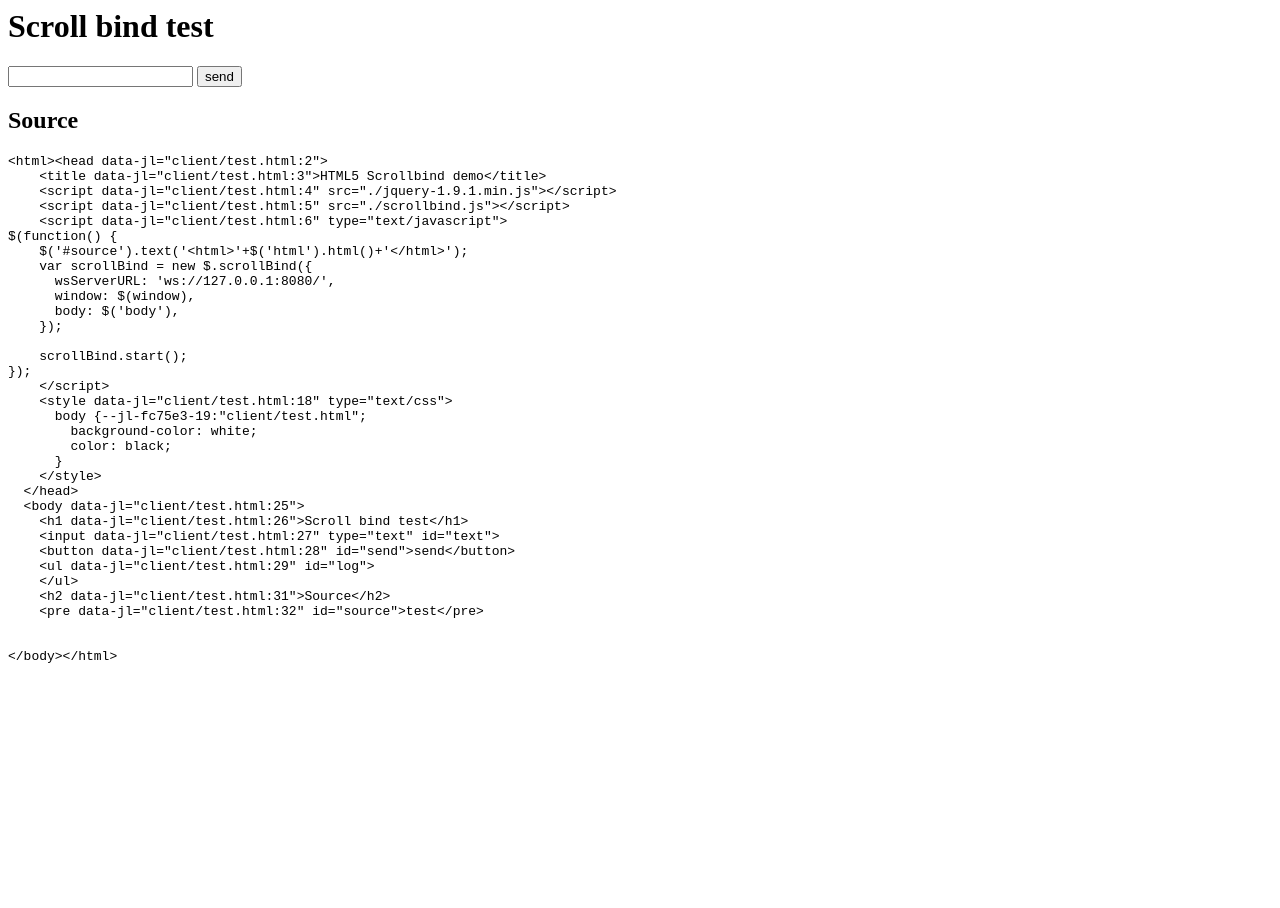
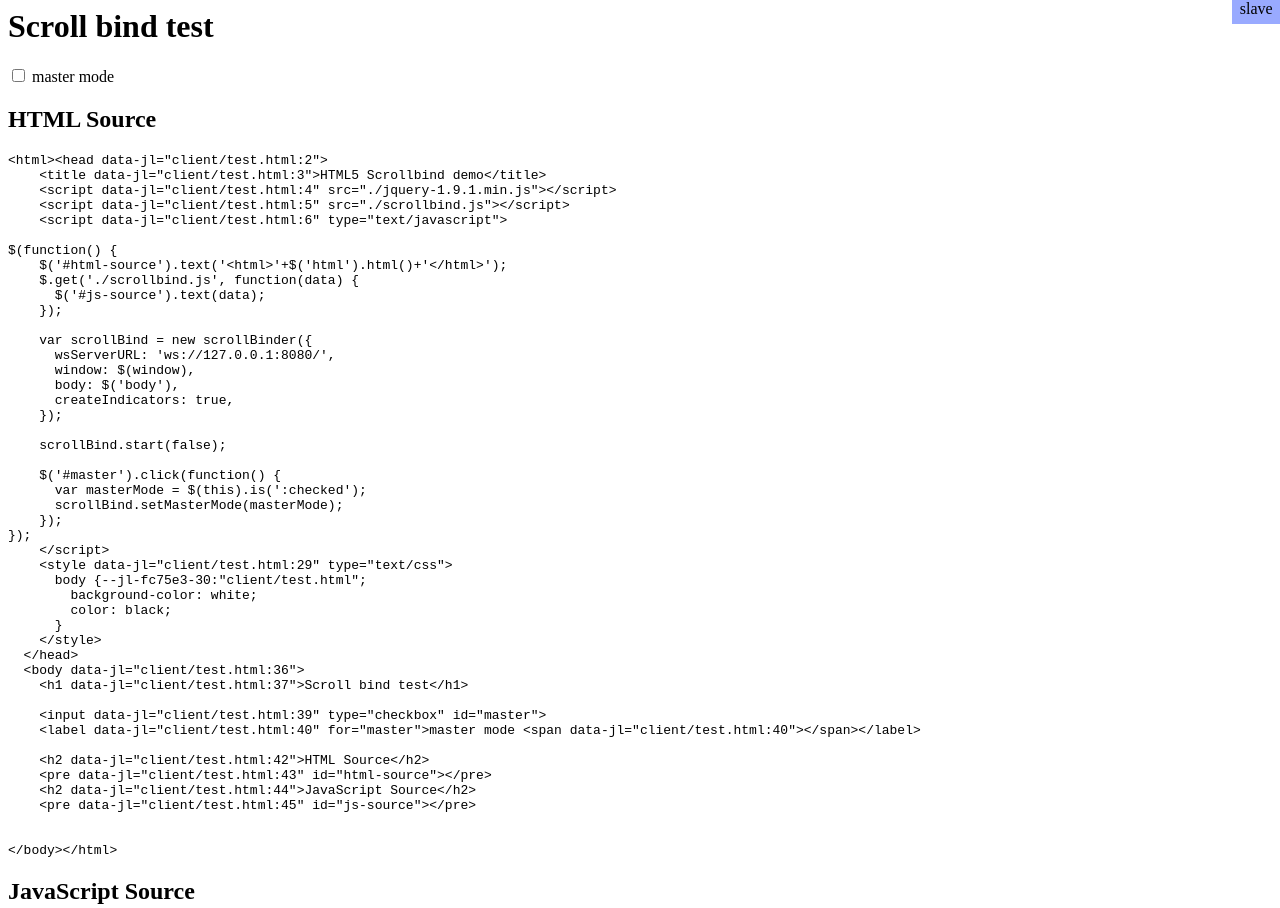
Before and after one commit to t-suzuki/scrollbind, a plain HTML site: page client/test.html in a window 1280 px wide. Shown: the top 908 px of the page. Before the commit the page ends 800 px from the top, so only its background shows below. Drawn offline with nearby package versions, Linux system fonts and the light colour scheme.

Commit message:
show indicator

```diff
--- a/client/scrollbind.js
+++ b/client/scrollbind.js
@@ -1,41 +1,142 @@
 
 //! create a function to bind scroll of clients
-(function (window) {
-  $.scrollBind = function(param) {
+(function (exports) {
+  var scrollBinder = function(param) {
     var wsServerURL = param.wsServerURL;
-    var window = param.window;
-    var body = param.body;
-    var duration = param.duration || 500;
+    var window = param.window || $(window);
+    var body = param.body || $('body');
+    var createIndicators = param.createIndicators || false;
+    var indicatorMaster = param.indicatorMaster || undefined;
+    var indicatorSlave = param.indicatorSlave || undefined;
     var self = this;
+    var ws;
+    var isUnderControl;
 
-    // init connection
-    var ws = new WebSocket(wsServerURL);
-    ws.onmessage = function(e) {
-      console.log('ws.recv:');
-      console.log(e.data);
+    // set user scroll hook.
+    $(window).scroll(function() {
+      var pos = $(this).scrollTop();
+      onScroll(pos);
+    });
 
-      self.onReceiveScroll(e.data);
+    if (createIndicators) {
+      var indicator = $('<div></div>');
+      indicator
+        .css({
+          position: 'fixed',
+          top: '0px',
+          right: '0px',
+        });
+      if (!indicatorMaster) {
+        indicatorMaster = $('<span>master</span>')
+          .css({
+            'background-color': '#ffaa99',
+          })
+          .appendTo(indicator);
+      }
+      if (!indicatorSlave) {
+        indicatorSlave = $('<span>slave</span>')
+          .css({
+            'background-color': '#99aaff',
+          })
+          .appendTo(indicator);
+      }
+      indicator.find('span')
+          .css({
+            padding: '1ex 1ex',
+          });
+      body.append(indicator);
+    }
+
+    var setIndicator = function(master) {
+      if (master) {
+        indicatorSlave && indicatorSlave.hide();
+        indicatorMaster && indicatorMaster.show();
+      } else {
+        indicatorMaster && indicatorMaster.hide();
+        indicatorSlave && indicatorSlave.show();
+      }
+    }
+
+    // set and unset remote controlled scrolling.
+    var setIsUnderControl = function(on) {
+      if (on) {
+        console.log('under control');
+        isUnderControl = true;
+      } else {
+        console.log('not under control');
+        isUnderControl = false;
+      }
+      indicator && setIndicator(!on);
     };
 
-    // init scroll detection
-    $(window).scroll(function() {
-      var pos = $(this).scrollTop();
-      self.onScroll(pos);
-    });
+    //! initialize connection and start scrollbind.
+    this.start = function(isMasterOrUndefined) {
+      this.stop();
+      isUnderControl = true;
 
-    this.start = function() {
+      this.setMasterMode(isMasterOrUndefined);
+
+      console.log('init scrollbind');
+      console.log('connecting to: '+wsServerURL);
+      self.ws = new WebSocket(wsServerURL);
+      self.ws.onmessage = function(e) {
+        console.log('ws.recv:');
+        console.log(e.data);
+
+        if (isUnderControl) {
+          onReceiveScroll(e.data);
+        }
+      };
     };
 
-    this.onScroll = function(pos) {
-      console.log('on self scroll:'+pos);
-      ws.send(pos);
+    //! close connection.
+    this.stop = function() {
+      if (self.ws) {
+        console.log('closing ws connection');
+        self.ws.close();
+      }
     };
 
-    this.onReceiveScroll = function(pos) {
-      console.log('on scroll recv:'+pos);
-      body.stop().animate({scrollTop: pos}, duration);
+    //! be a master
+    this.setMasterMode = function(isMaster) {
+      setIsUnderControl(!isMaster);
+      console.log('now I am '+(isMaster?'the master':'a slave'));
+    };
+
+    //! get if I am a master
+    this.isMasterMode = function() {
+      return !isUnderControl;
     }
 
+    // user scroll. if we are the master, send command to control slaves.
+    var onScroll = function(pos) {
+      if (isUnderControl) {
+        // console.log('sending nothing becaus we are under control');
+      } else {
+        console.log('on self scroll:'+pos);
+        console.log('sending scroll to server');
+        if (self.ws && self.ws.readyStage == WebSocket.constructor.OPEN) {
+          self.ws.send(pos);
+        }
+      }
+    };
+
+    // received scroll. if we are not the master, follow it.
+    var onReceiveScroll = function(pos) {
+      if (isUnderControl) {
+        console.log('on scroll recv:'+pos);
+        body.scrollTop(pos);
+      } else {
+        console.log('remote scroll is not enabled');
+      }
+    };
+
     return this;
-  };
-})(window);
+  }
+
+  if (typeof module !== 'undefined' && exports === module.exports) {
+      module.exports = scrollBinder;
+  } else {
+      exports.scrollBinder = scrollBinder;
+  }
+})(this);
--- a/client/test.html
+++ b/client/test.html
@@ -4,15 +4,26 @@
     <script src="./jquery-1.9.1.min.js"></script>
     <script src="./scrollbind.js"></script>
     <script type="text/javascript">
+
 $(function() {
-    $('#source').text('<html>'+$('html').html()+'</html>');
-    var scrollBind = new $.scrollBind({
+    $('#html-source').text('<html>'+$('html').html()+'</html>');
+    $.get('./scrollbind.js', function(data) {
+      $('#js-source').text(data);
+    });
+
+    var scrollBind = new scrollBinder({
       wsServerURL: 'ws://127.0.0.1:8080/',
       window: $(window),
       body: $('body'),
+      createIndicators: true,
     });
 
-    scrollBind.start();
+    scrollBind.start(false);
+
+    $('#master').click(function() {
+      var masterMode = $(this).is(':checked');
+      scrollBind.setMasterMode(masterMode);
+    });
 });
     </script>
     <style type="text/css">
@@ -24,11 +35,13 @@ $(function() {
   </head>
   <body>
     <h1>Scroll bind test</h1>
-    <input type="text" id="text"></input>
-    <button id="send">send</button>
-    <ul id="log">
-    </ul>
-    <h2>Source</h2>
-    <pre id="source">test</pre>
+
+    <input type="checkbox" id="master"></input>
+    <label for="master">master mode <span></span></label>
+
+    <h2>HTML Source</h2>
+    <pre id="html-source"></pre>
+    <h2>JavaScript Source</h2>
+    <pre id="js-source"></pre>
   </body>
 </html>
```
